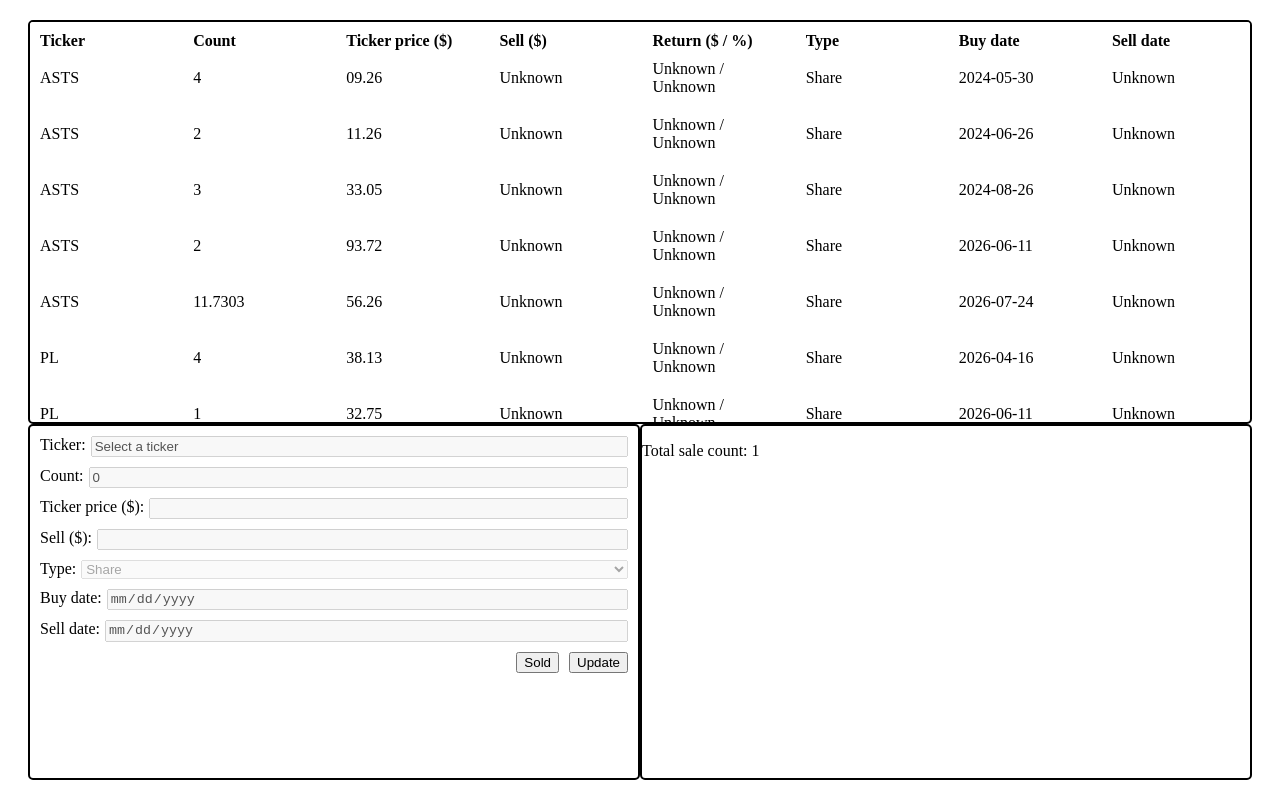
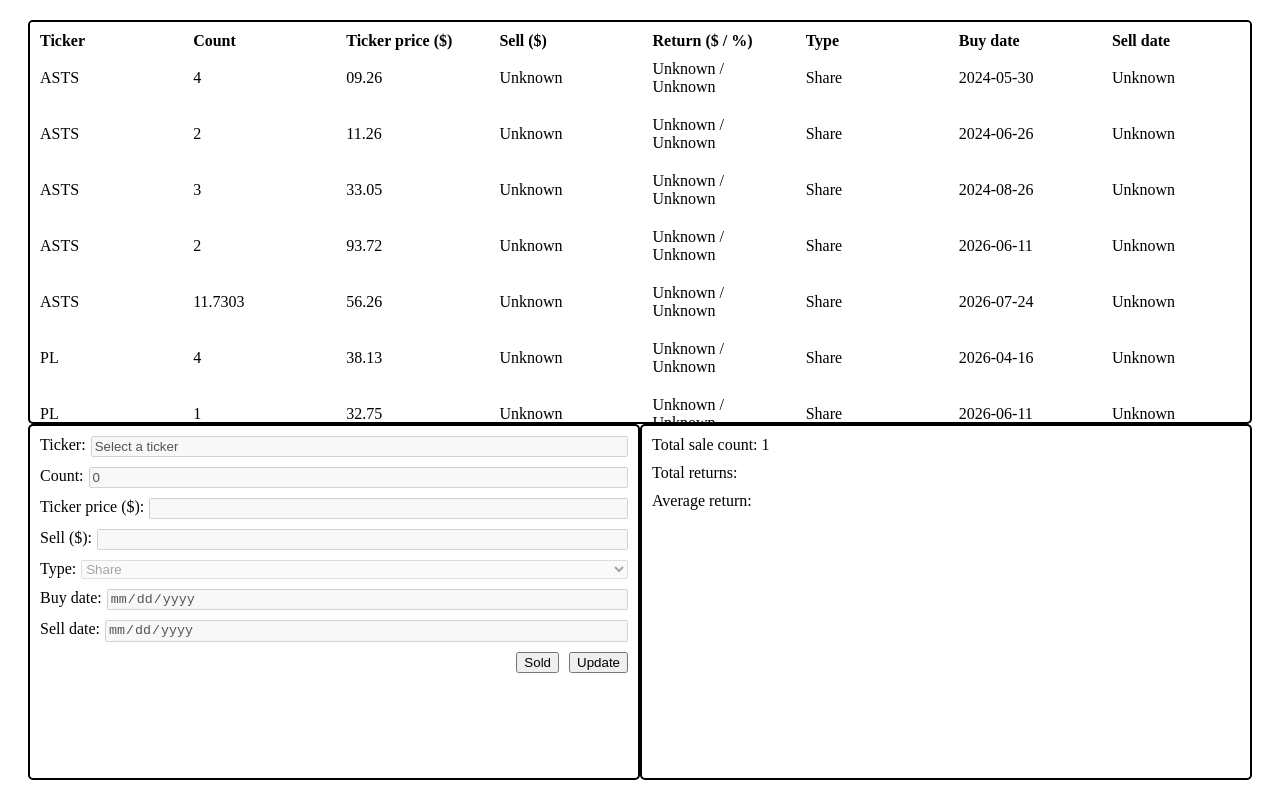
Before and after one commit to Daniel-Zheleznov/dztk, a React (Vite) app in the folder frontend/: page / in a window 1280 px wide. Built offline with nearby package versions, Linux system fonts and the light colour scheme.

Commit message:
0.1.0 completed

```diff
--- a/frontend/src/components/TotalInspector.jsx
+++ b/frontend/src/components/TotalInspector.jsx
@@ -11,6 +11,8 @@ function TotalInspector({ trades }) {
     return (
         <div className="total-inspector">
             <p className="total-inspector-total-sale-count">Total sale count: {total_sale_count}</p>
+            <p className="total-inspector-total-return">Total returns: </p>
+            <p className="total-inspector-avg-return">Average return: </p>
         </div>
     );
 }
--- a/frontend/src/main.css
+++ b/frontend/src/main.css
@@ -151,6 +151,14 @@
     user-select: none;
 }
 
+.total-inspector > * {
+    margin: 0px;
+    padding: 0px;
+
+    padding-top: 10px;
+    padding-left: 10px;
+}
+
 .inspectors {
     display: flex;
     flex-direction: row;
```
